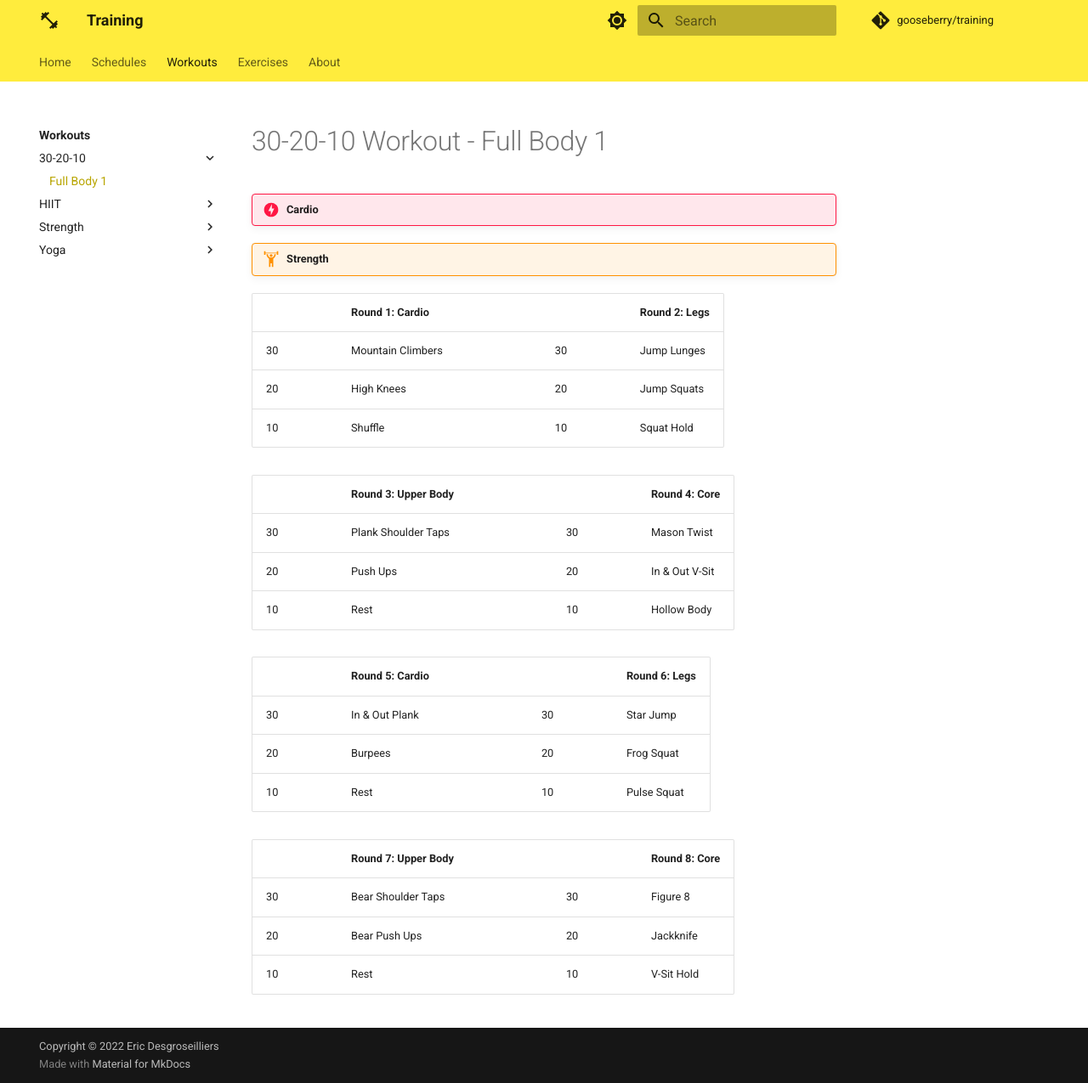
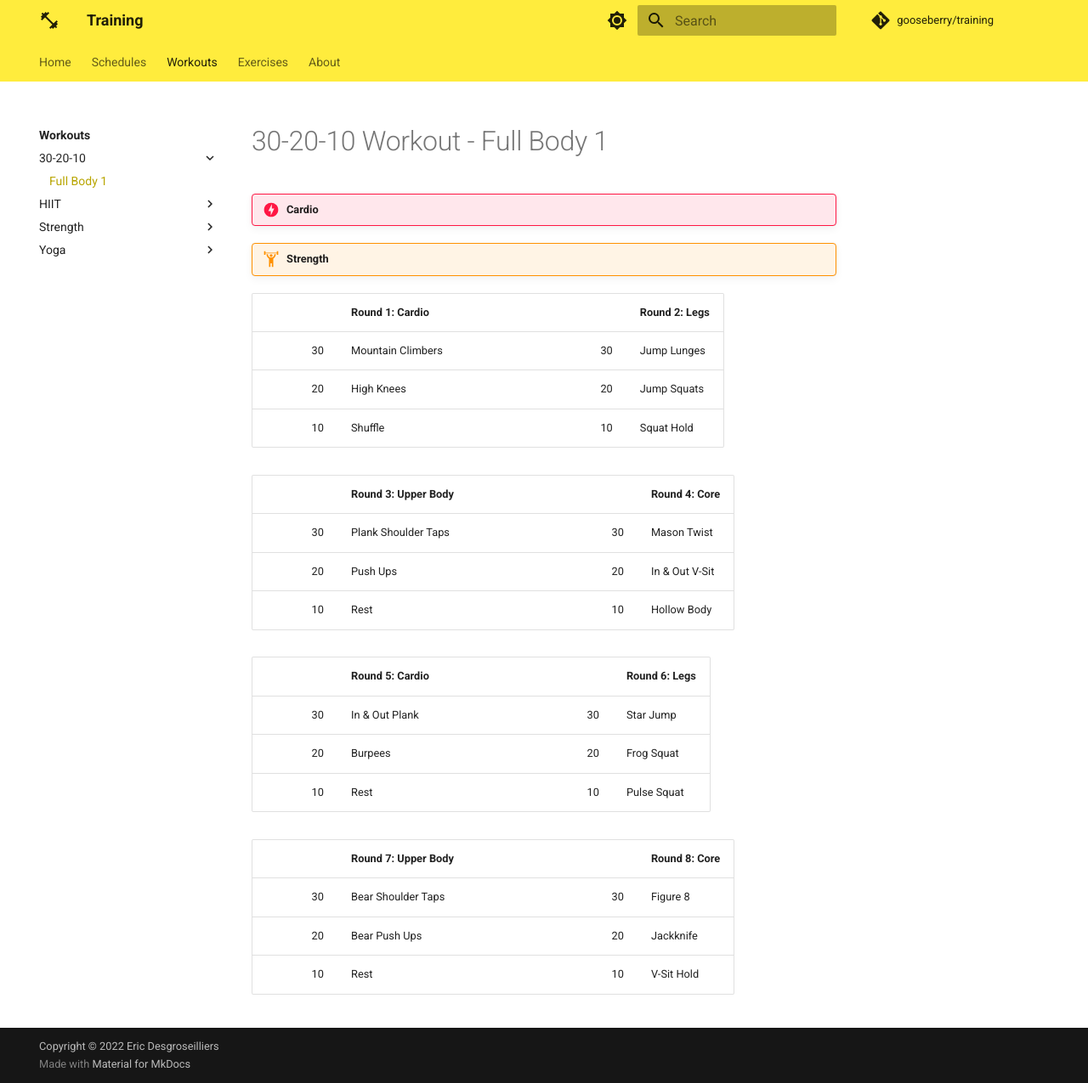
Before and after one commit to gooseberry/training, an MkDocs documentation site: the page built from docs/workouts/30-20-10/full-body-1.md, in a window 1280 px wide and 1275 px high. Shown: the whole window at 85% size. Built offline with MkDocs 1.6.1 and Material for MkDocs 9.7.7, drawn with Linux system fonts in a browser that asks for light colours; comment, search, counter and statistics services are not loaded.

Commit message:
table alignment

```diff
--- a/docs/workouts/30-20-10/full-body-1.md
+++ b/docs/workouts/30-20-10/full-body-1.md
@@ -5,25 +5,25 @@
 !!! warning "Strength"
 
 |    | Round 1: Cardio   |    |    | Round 2: Legs  |
-|----|-------------------|----|----|----------------|
+|---:|:------------------|----|---:|:---------------|
 | 30 | Mountain Climbers |    | 30 | Jump Lunges    |
 | 20 | High Knees        |    | 20 | Jump Squats    |
 | 10 | Shuffle           |    | 10 | Squat Hold     |
 
-|    | Round 3: Upper Body   |    |    | Round 4: Core  |
-|----|-------------------|----|----|----------------|
-| 30 | Plank Shoulder Taps |    | 30 | Mason Twist  |
-| 20 | Push Ups          |    | 20 | In & Out V-Sit |
-| 10 | Rest              |    | 10 | Hollow Body    |
+|    | Round 3: Upper Body |    |    | Round 4: Core  |
+|---:|:--------------------|----|---:|:---------------|
+| 30 | Plank Shoulder Taps |    | 30 | Mason Twist    |
+| 20 | Push Ups            |    | 20 | In & Out V-Sit |
+| 10 | Rest                |    | 10 | Hollow Body    |
 
 |    | Round 5: Cardio   |    |    | Round 6: Legs  |
-|----|-------------------|----|----|----------------|
+|---:|:------------------|----|---:|:---------------|
 | 30 | In & Out Plank    |    | 30 | Star Jump      |
 | 20 | Burpees           |    | 20 | Frog Squat     |
 | 10 | Rest              |    | 10 | Pulse Squat    |
 
-|    | Round 7: Upper Body   |    |    | Round 8: Core  |
-|----|-------------------|----|----|----------------|
-| 30 | Bear Shoulder Taps |    | 30 | Figure 8    |
-| 20 | Bear Push Ups       |    | 20 | Jackknife    |
-| 10 | Rest           |    | 10 | V-Sit Hold     |
+|    | Round 7: Upper Body |    |    | Round 8: Core  |
+|---:|:--------------------|----|---:|:---------------|
+| 30 | Bear Shoulder Taps  |    | 30 | Figure 8       |
+| 20 | Bear Push Ups       |    | 20 | Jackknife      |
+| 10 | Rest                |    | 10 | V-Sit Hold     |
```
Also changed, not shown: docs/workouts/30-20-10/index.md (+1 -1 lines).
